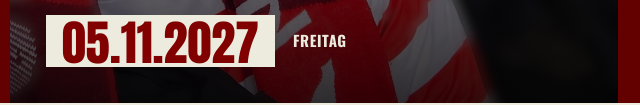
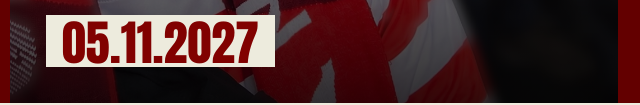
Before and after one commit to JuliusWelzel/hochzeit-klara-henni, a plain HTML site: page index.html in a window 1280 px wide. Shown: the part 697-802 px from the top of the page, 326-966 px from the left. Drawn offline with nearby package versions, Linux system fonts and the light colour scheme.

Commit message:
Freitag vom Cover entfernt
Co-Authored-By: Claude Opus 5.5 <noreply@anthropic.com>

```diff
--- a/index.html
+++ b/index.html
@@ -36,7 +36,6 @@
       <p class="cover__sub">Wir heiraten – feiert mit uns!</p>
       <div class="cover__date">
         <span class="cover__datebig">05.11.2027</span>
-        <span class="cover__datesmall">Freitag</span>
       </div>
     </div>
 
```
